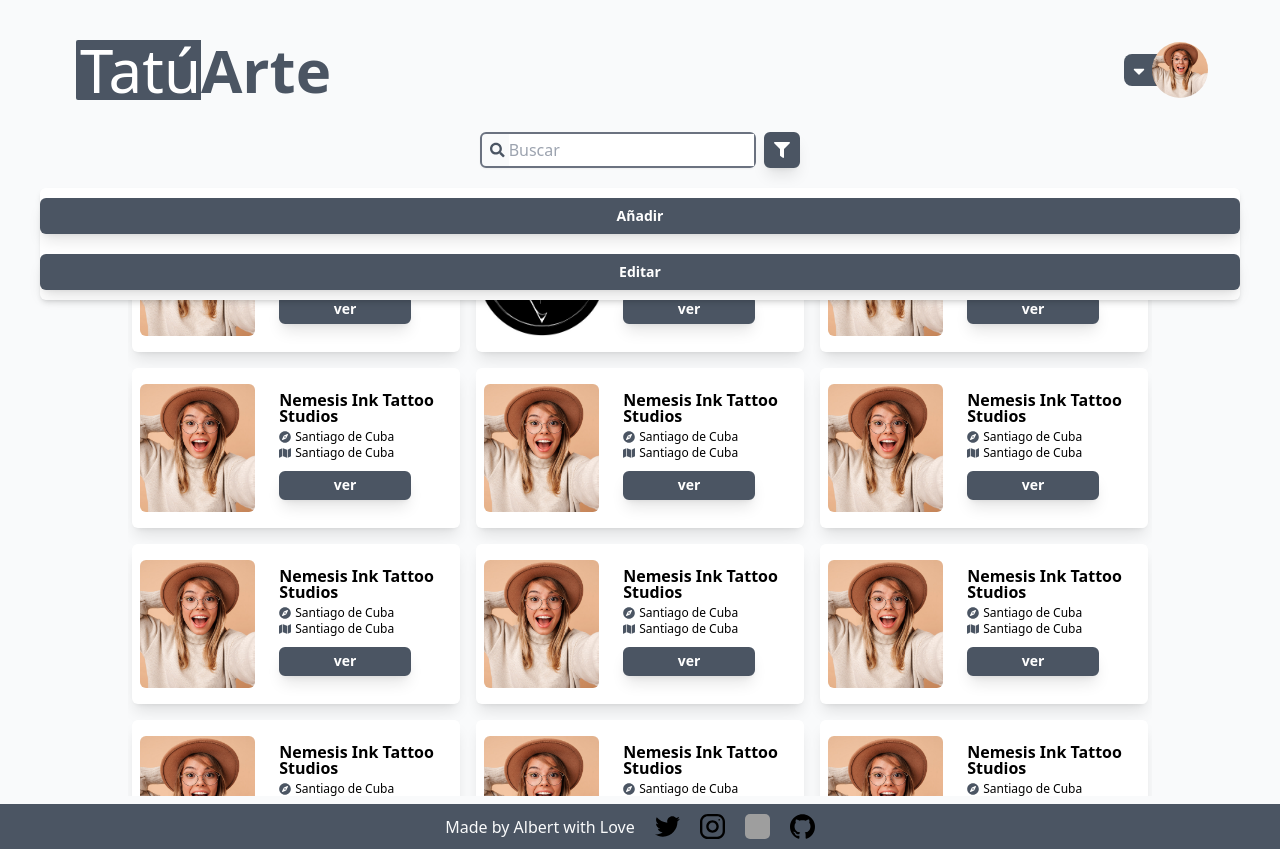
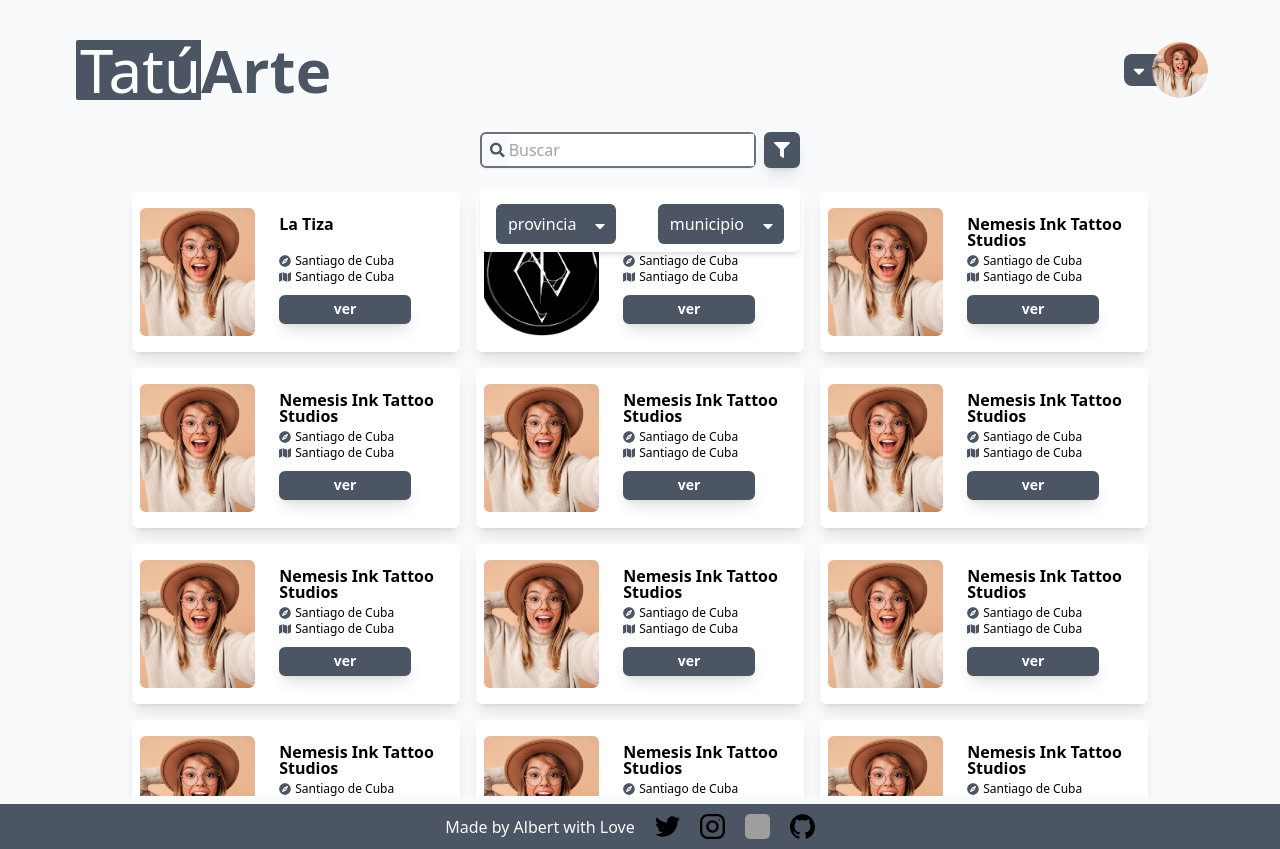
Before and after one commit to AlbeTorres/tatuarte, a React (Create React App) app: page /home in a window 1280 px wide. Both pictures are taken after a click on the button 782 px from the left and 150 px from the top of the page. Built offline with nearby package versions, Linux system fonts and the light colour scheme; grey boxes are pictures that could not be loaded.

Commit message:
creo que terminado home

```diff
--- a/src/pages/home/Home.js
+++ b/src/pages/home/Home.js
@@ -3,12 +3,57 @@ import UserOption from '../../components/home/UserOption/UserOption'
 import {Link} from 'react-router-dom';
 import EstudioCard from '../../components/estudio/EstudioCard';
 import Busqueda from '../../components/home/Busqueda/Busqueda';
+import DropMenu from '../../components/dropDownMenu/DropDownMenu';
+import {FaCaretDown,FaRegCompass,FaRegMap} from 'react-icons/fa';
 import '../../index.css'
 
 const Home = ()=>{
 
     const[logeado, setLogeado]=useState(true);
     const[visible, setVisible]=useState(false);
+
+    const provinciaArray= [
+        {icon: <FaRegCompass/>,text:{type:'provincia', name:'Artemisa'} },
+        {icon: <FaRegCompass/>,text:{type:'provincia', name:'Mayabeque'}},
+        {icon: <FaRegCompass/>,text:{type:'provincia', name:'P. del Río'}},
+        {icon: <FaRegCompass/>,text:{type:'provincia', name:'La Habana'}},
+        {icon: <FaRegCompass/>,text:{type:'provincia', name:'Matanzas'}},
+
+
+    ];
+    const municipioArray= [
+        {icon:<FaRegMap/>,text:{type:'municipio', name:'Artemisa'}},
+        {icon:<FaRegMap/>,text:{type:'municipio', name:'Candelaria'}},
+        {icon:<FaRegMap/>,text:{type:'municipio', name:'B. Honda'}},
+        {icon:<FaRegMap/>,text:{type:'municipio', name:'Guanaja'}},
+        {icon:<FaRegMap/>,text:{type:'municipio', name:'Alquizar'}},
+
+
+    ];
+
+    const [filtro, setFiltro] = useState({
+        provincia:'provincia',
+        municipio: 'municipio'
+    });
+
+    const onSelect =(itemSelect)=>{
+
+        if(itemSelect.type !== 'municipio'){
+            setFiltro({
+                ...filtro,
+                provincia:itemSelect.name
+
+            })
+        }else{
+            setFiltro({
+                ...filtro,
+                municipio:itemSelect.name
+
+            })
+        }
+
+
+    }
 
     const menuSetVisible=()=>{
         setVisible(!visible);
@@ -33,12 +78,13 @@ const Home = ()=>{
         </section>
 
         { visible  ?
-          <div className="absolute grid grid-rows-2 justify-items-center items-center rounded-md text-4xl right-10 left-10 z-10 text-gray-600 contacto-link h-28 shadow-md">
+          <div className="absolute  items-center rounded-md right-10 left-10 z-10 text-gray-600 contacto-link h-16 shadow-md md:w-80 md:mx-auto  ">
+            <div className='relative w-full flex items-center justify-between p-4 '>
+                <DropMenu icon={<FaCaretDown/>} name={filtro.provincia} arreglo={provinciaArray} funcion={onSelect} />
+                <DropMenu icon={<FaCaretDown/>} name={filtro.municipio} arreglo={municipioArray} funcion={onSelect}/>
+            </div>
 
-                            <Link to={'/home'} className='estudio-btn text-center'>Añadir</Link>
-                            <Link to={'/home'} className='estudio-btn text-center'>Editar</Link>
-
-                        </div>   : null
+        </div>   : null
           }
         <section className='grid gap-4 items-center  auto-rows-min    md:grid-cols-2 lg:grid-cols-3 md:gap-4  sectionHeigth  overflow-y-scroll p-1  w-11/12  md:w-4/5 mx-auto ' >
             <EstudioCard name={'La Tiza'} img={'img/test.jpg '} />
```
